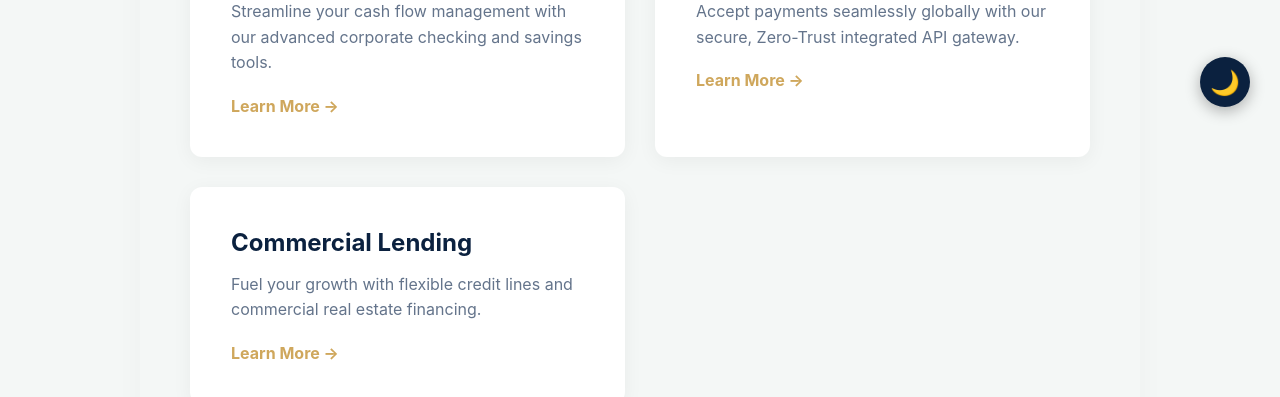
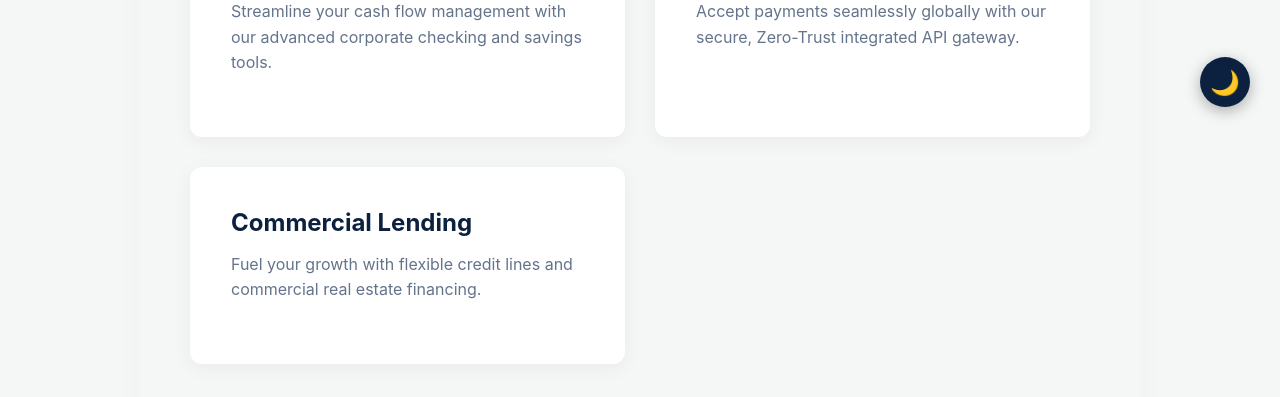
Before and after one commit to dasunisenanayake25/phoenix-bank, a Next.js app in the folder frontend/: page /business in a window 1280 px wide. Shown: the part 663-1060 px from the top of the page. Built offline with nearby package versions, Linux system fonts and the light colour scheme.

Commit message:
fix: remove 'Learn More' links from service cards

```diff
--- a/frontend/src/app/business/page.tsx
+++ b/frontend/src/app/business/page.tsx
@@ -35,17 +35,14 @@ export default function BusinessBanking() {
           <div className="service-card" style={{ padding: '40px', background: 'white', borderRadius: '12px', boxShadow: '0 4px 20px rgba(0,0,0,0.05)' }}>
             <h3 style={{ fontSize: '24px', color: '#0b213f', marginBottom: '15px' }}>Corporate Accounts</h3>
             <p style={{ color: '#64748b', lineHeight: '1.6', marginBottom: '20px' }}>Streamline your cash flow management with our advanced corporate checking and savings tools.</p>
-            <Link href="/" style={{ color: '#cfa75c', fontWeight: 'bold', textDecoration: 'none' }}>Learn More &rarr;</Link>
           </div>
           <div className="service-card" style={{ padding: '40px', background: 'white', borderRadius: '12px', boxShadow: '0 4px 20px rgba(0,0,0,0.05)' }}>
             <h3 style={{ fontSize: '24px', color: '#0b213f', marginBottom: '15px' }}>Merchant Services</h3>
             <p style={{ color: '#64748b', lineHeight: '1.6', marginBottom: '20px' }}>Accept payments seamlessly globally with our secure, Zero-Trust integrated API gateway.</p>
-            <Link href="/" style={{ color: '#cfa75c', fontWeight: 'bold', textDecoration: 'none' }}>Learn More &rarr;</Link>
           </div>
           <div className="service-card" style={{ padding: '40px', background: 'white', borderRadius: '12px', boxShadow: '0 4px 20px rgba(0,0,0,0.05)' }}>
             <h3 style={{ fontSize: '24px', color: '#0b213f', marginBottom: '15px' }}>Commercial Lending</h3>
             <p style={{ color: '#64748b', lineHeight: '1.6', marginBottom: '20px' }}>Fuel your growth with flexible credit lines and commercial real estate financing.</p>
-            <Link href="/" style={{ color: '#cfa75c', fontWeight: 'bold', textDecoration: 'none' }}>Learn More &rarr;</Link>
           </div>
         </div>
       </div>
```
